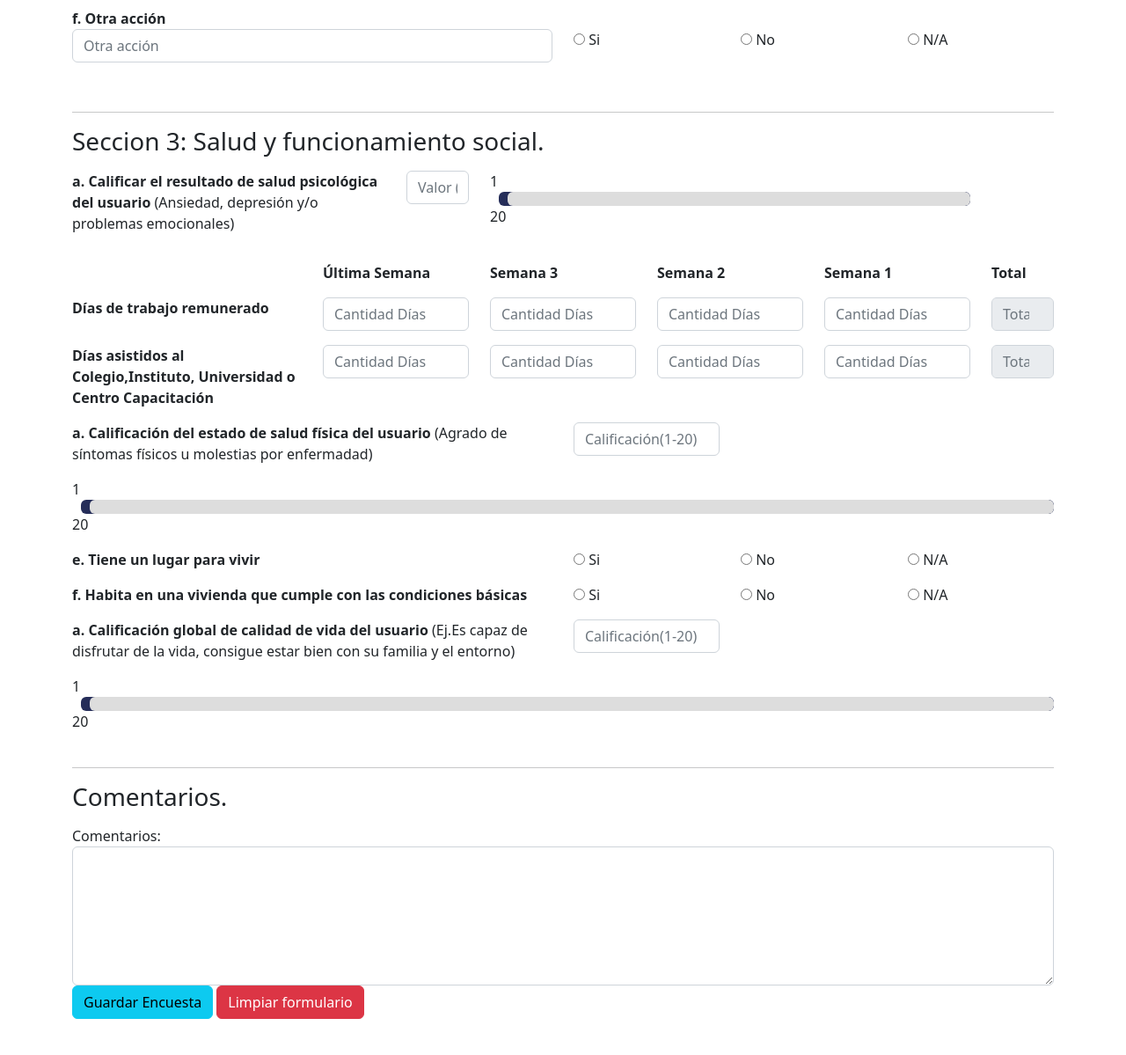
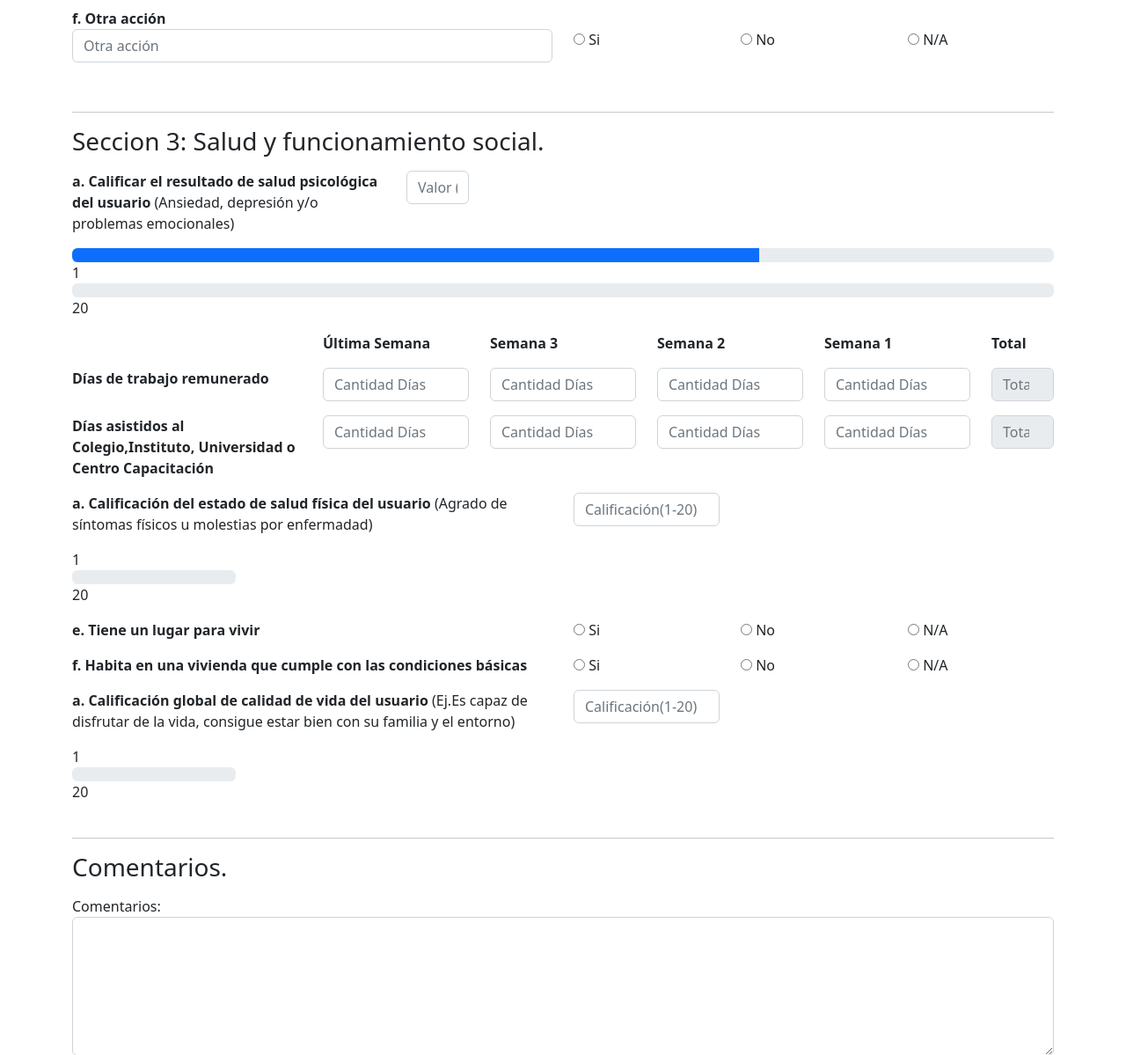
Before and after one commit to julianpk19961/SameBit, a PHP site: page /samebit/pages/asisttop.php in a window 1280 px wide. Shown: the part 1344-2543 px from the top of the page at 88% size. Run offline with PHP 8.4, Linux system fonts and the light colour scheme; some libraries are stand-ins or nearby versions.

Commit message:
Add progress bar

```diff
--- a/Js/asisttop.Js
+++ b/Js/asisttop.Js
@@ -59,10 +59,13 @@ var d = new Date();
         // capturar el valor ingresado en el input
         let values = $('#psychologicalstate').val();
         // Si el valor está vacio lo establece como 0
-        if (!values ){
-            $('#psychologicalstate').val(0);
-        }
-        moveProgressBarPsy();
+        // if (!values ){
+        //     $('#psychologicalstate').val(0);
+        // }
+        console.log(values);
+$('#_progress-wrappsy').css("width",values+"%");
+
+        // moveProgressBarPsy();
     });
      // Lanza función para barra de progreso del estado fisico, se valida que no se envíe valor vacio
     $('#physicalstate').on('keyup',function(){
--- a/pages/asisttop.php
+++ b/pages/asisttop.php
@@ -420,7 +420,12 @@ include './generales/header.php';
       <div class="col-md-1">
         <input class="form-control" type="text" id="psychologicalstate" placeholder="Valor (1-20)" size="10px" title="calificación de 1 a 20 dónde 1 es muy malo y 20 excelente" >
       </div>
-      <div class="col-md-6">
+      <div class="col-md-12">
+      <div class="progress">
+    <div class="progress-bar"   id="_progress-wrappsy" role="progressbar" aria-valuenow="70" aria-valuemin="0" aria-valuemax="100" style="width:70%">
+      <span class="sr-only">70% Complete</span>
+    </div>
+  </div>
         <label>1</label>
         <div id="progress-wrappsy" class="progress-wrap progress" data-progress-percent="10"  >
           <div id="progress-barpsy" class="progress-bar progress"></div>
@@ -602,37 +607,7 @@ include './generales/header.php';
   <br /><br />
 
   <script src="../Js/asisttop.Js"></script>
-  <style>
-    .progress {
-      width: 1200px;
-      max-width: 100%;
-      margin: 0px 10px;
-      padding: 0;
-      display: grid;
-      grid-template-columns: auto auto auto;
-    }
-    .progress-wrap {
-        width: 1200px;
-        max-width: calc(100% - 10px);
-        background: #252D59;
 
-        overflow: hidden;
-        position: relative;
-        display: grid;
-        grid-template-columns: auto auto auto;
-    }
-
-    .progress-bar {
-        width: 1200px;
-        max-width: calc(100% - 10px);
-        background: #ddd;
-        /* margin: 0px 10px; */
-        position: absolute;
-        top: 0;
-        display: grid;
-        grid-template-columns: auto auto auto;
-        }
-  </style>
 
   <footer class="container">
     <p>Todos los derechos reservados para ESE Hospital San Rafael de Girardota.</p>
```
